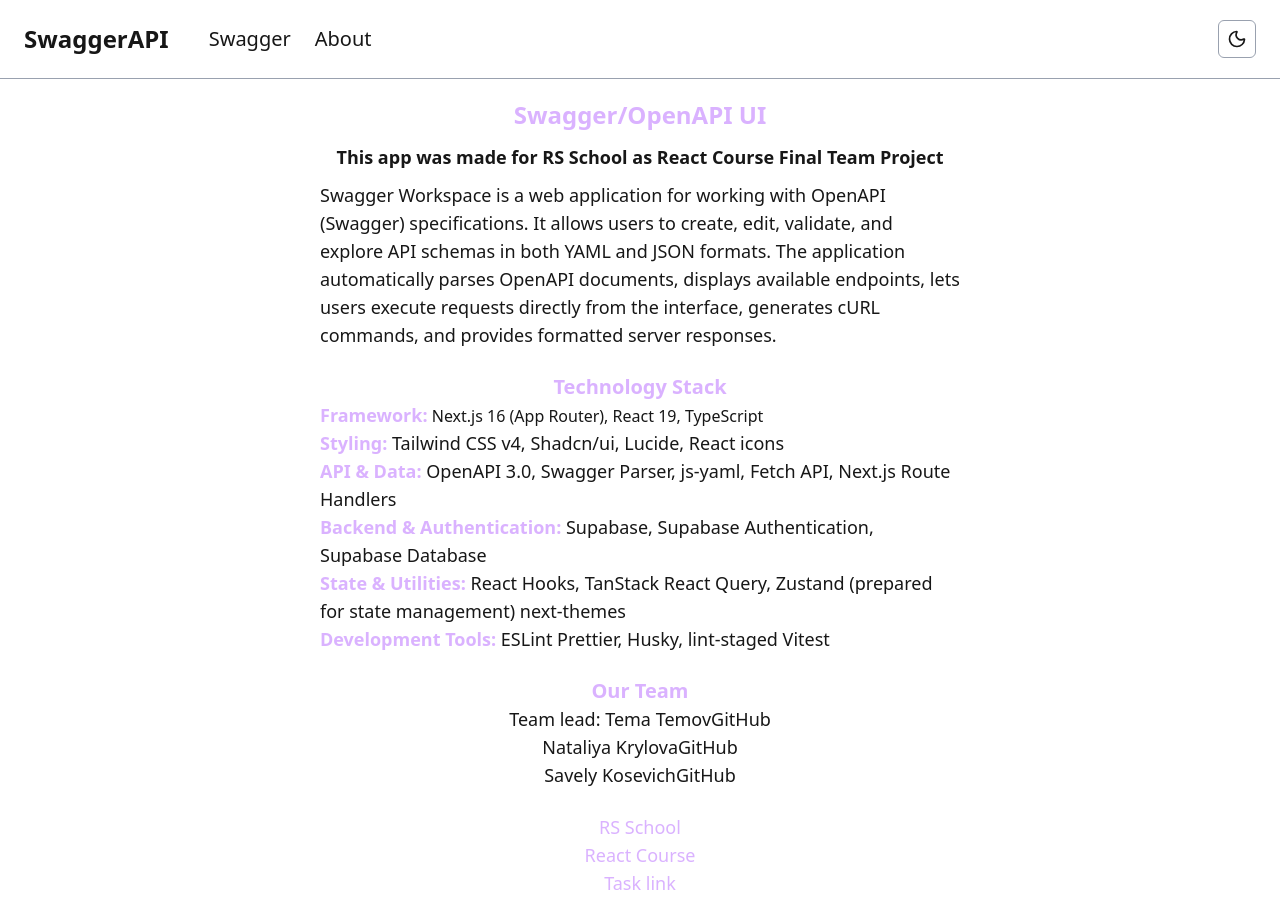
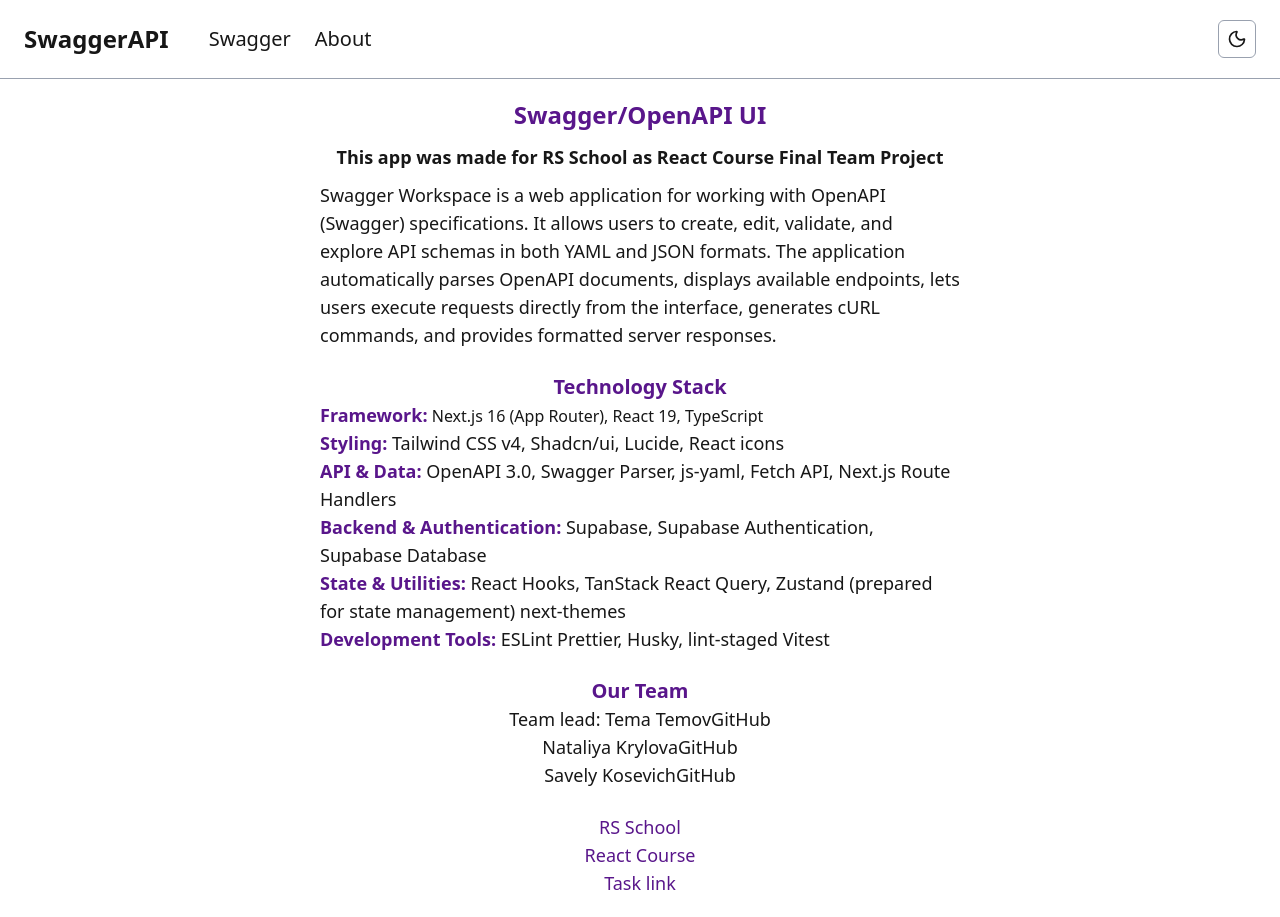
Before and after one commit to NataliItaly/swagger-editor, a Next.js app: page /about in a window 1280 px wide. Built offline with nearby package versions, Linux system fonts and the light colour scheme; no server answers.

Commit message:
fix: adjust light theme styles

```diff
--- a/app/about/page.tsx
+++ b/app/about/page.tsx
@@ -4,7 +4,7 @@ export default function AboutPage() {
   return (
     <div className="flex flex-col items-center gap-6 text-lg">
       <div className="lg:max-w-1/2 max-w-full">
-        <h1 className="text-purple-300 text-2xl font-bold text-center mb-3">
+        <h1 className="text-purple-900 dark:text-purple-300 text-2xl font-bold text-center mb-3">
           Swagger/OpenAPI UI
         </h1>
         <p className="mb-2.5 text-center">
@@ -22,37 +22,52 @@ export default function AboutPage() {
         </div>
       </div>
       <div className="lg:max-w-1/2  max-w-full">
-        <h2 className="text-purple-300 text-xl font-bold text-center">
+        <h2 className="text-purple-900 dark:text-purple-300 text-xl font-bold text-center">
           Technology Stack
         </h2>
         <div className="text-base">
-          <strong className="text-purple-300 text-lg">Framework:</strong>{' '}
+          <strong className="text-purple-900 dark:text-purple-300 text-lg">
+            Framework:
+          </strong>{' '}
           Next.js 16 (App Router), React 19, TypeScript
         </div>
         <div>
-          <strong className="text-purple-300">Styling:</strong> Tailwind CSS v4,
-          Shadcn/ui, Lucide, React icons
+          <strong className="text-purple-900 dark:text-purple-300">
+            Styling:
+          </strong>{' '}
+          Tailwind CSS v4, Shadcn/ui, Lucide, React icons
         </div>
         <div>
-          <strong className="text-purple-300">API & Data:</strong> OpenAPI 3.0,
-          Swagger Parser, js-yaml, Fetch API, Next.js Route Handlers
+          <strong className="text-purple-900 dark:text-purple-300">
+            API & Data:
+          </strong>{' '}
+          OpenAPI 3.0, Swagger Parser, js-yaml, Fetch API, Next.js Route
+          Handlers
         </div>
         <div>
-          <strong className="text-purple-300">Backend & Authentication:</strong>{' '}
+          <strong className="text-purple-900 dark:text-purple-300">
+            Backend & Authentication:
+          </strong>{' '}
           Supabase, Supabase Authentication, Supabase Database
         </div>
         <div>
-          <strong className="text-purple-300">State & Utilities:</strong> React
-          Hooks, TanStack React Query, Zustand (prepared for state management)
-          next-themes
+          <strong className="text-purple-900 dark:text-purple-300">
+            State & Utilities:
+          </strong>{' '}
+          React Hooks, TanStack React Query, Zustand (prepared for state
+          management) next-themes
         </div>
         <div>
-          <strong className="text-purple-300">Development Tools:</strong> ESLint
-          Prettier, Husky, lint-staged Vitest
+          <strong className="text-purple-900 dark:text-purple-300">
+            Development Tools:
+          </strong>{' '}
+          ESLint Prettier, Husky, lint-staged Vitest
         </div>
       </div>
       <div className="text-center">
-        <h2 className="text-purple-300 text-xl font-bold">Our Team</h2>
+        <h2 className="text-purple-900 dark:text-purple-300 text-xl font-bold">
+          Our Team
+        </h2>
         <p>
           Team lead: Tema Temov
           <Link href="https://github.com/dzzuze">GitHub</Link>
@@ -66,7 +81,7 @@ export default function AboutPage() {
           <Link href="https://github.com/Save1i">GitHub</Link>
         </p>
       </div>
-      <div className="text-center text-purple-300">
+      <div className="text-center text-purple-900 dark:text-purple-300">
         <p>
           <Link
             href="https://rs.school/"
```
